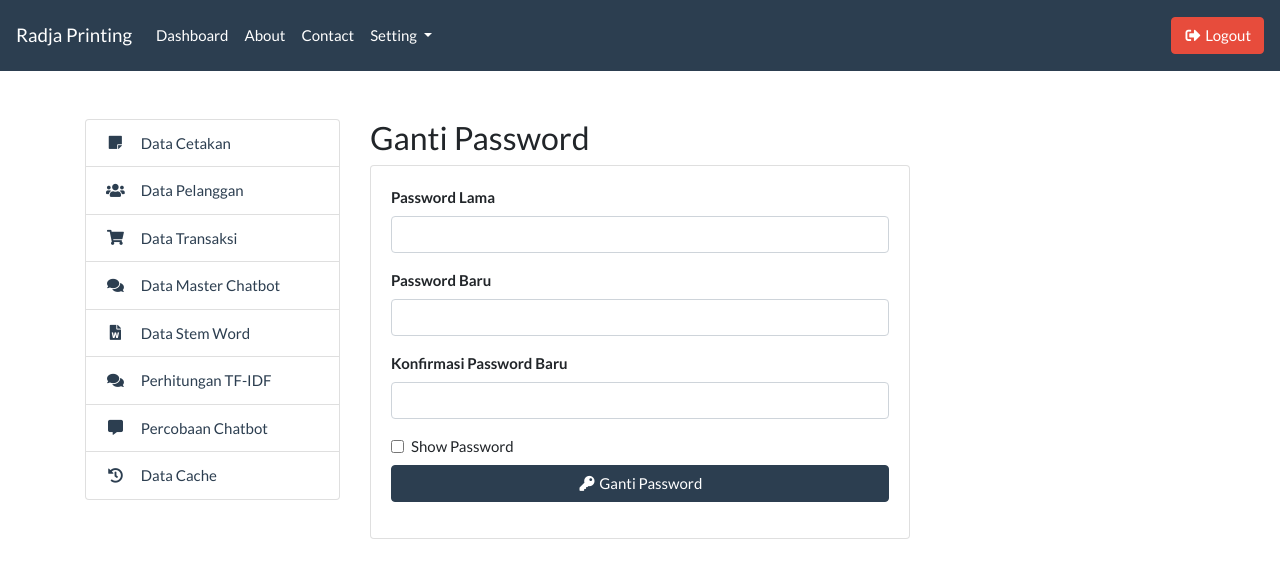
After one commit to joedave13/percetakan, a PHP site: page /admin/ganti_password.php in a window 1280 px wide. The commit adds this page. Shown: the top 586 px of the page. Run offline with PHP 8.4, Linux system fonts and the light colour scheme; a user stored in the database is signed in; data comes from the database, SQL or seed files in the repository; some libraries are stand-ins or nearby versions.

Commit message:
Ganti Password Admin

```diff
--- /dev/null
+++ b/admin/ganti_password.php
@@ -0,0 +1,65 @@
+<?php include '../templates/admin_header.php'; ?>
+<?php include '../templates/admin_sidebar.php'; ?>
+
+
+<div class="col-md-9 mb-5">
+    <h3>Ganti Password</h3>
+
+    <div class="row">
+        <div class="col-md-8">
+            <?php
+                if (isset($_GET['pesan'])) {
+                    if ($_GET['pesan'] == 'password_success') {
+                        echo "<div class='alert alert-dismissible alert-success'>
+                        <button type='button' class='close' data-dismiss='alert'>&times;</button>
+                        Password berhasil diganti.
+                        </div>";
+                    }
+                    else if($_GET['pesan'] == 'password_not_match') {
+                        echo "<div class='alert alert-dismissible alert-danger'>
+                        <button type='button' class='close' data-dismiss='alert'>&times;</button>
+                        Password baru tidak sama dengan konfirmasi password!
+                        </div>";
+                    }
+                    else if($_GET['pesan'] == 'wrong_old_password') {
+                        echo "<div class='alert alert-dismissible alert-danger'>
+                        <button type='button' class='close' data-dismiss='alert'>&times;</button>
+                        Password lama salah!
+                        </div>";
+                    }
+                }
+            ?>
+
+            <div class="card">
+                <form action="ganti_password_act.php" method="post">
+                    <div class="card-body">
+                        <div class="form-group">
+                            <label for="old_password"><b>Password Lama</b></label>
+                            <input type="password" name="old_password" id="old_password" class="form-control">
+                        </div>
+                        <div class="form-group">
+                            <label for="new_password"><b>Password Baru</b></label>
+                            <input type="password" name="new_password" id="new_password" class="form-control">
+                        </div>
+                        <div class="form-group">
+                            <label for="conf_password"><b>Konfirmasi Password Baru</b></label>
+                            <input type="password" name="conf_password" id="conf_password" class="form-control">
+                        </div>
+                        <div class="form-check">
+                            <label for="show" class="form-form-check-label">
+                                <input type="checkbox" onclick="showPassword()" class="form-check-input"> Show Password
+                            </label>
+                        </div>
+                        <div class="form-group">
+                            <button type="submit" name="submit" class="btn btn-block btn-primary">
+                                <i class="fas fa-fw fa-key"></i> Ganti Password
+                            </button>
+                        </div>
+                    </div>
+                </form>
+            </div>
+        </div>
+    </div>
+</div>
+
+<?php include '../templates/admin_footer.php'; ?>
--- a/templates/admin_footer.php
+++ b/templates/admin_footer.php
@@ -504,6 +504,22 @@
             }
         })
     }
+
+    function showPassword() {
+        let old_pass = document.getElementById('old_password');
+        let new_pass = document.getElementById('new_password');
+        let conf_pass = document.getElementById('conf_password');
+
+        if (old_pass.type === 'password' && new_pass.type === 'password' && conf_pass.type === 'password') {
+            old_pass.type = 'text';
+            new_pass.type = 'text';
+            conf_pass.type = 'text';
+        } else {
+            old_pass.type = 'password';
+            new_pass.type = 'password';
+            conf_pass.type = 'password';
+        }
+    }
 </script>
 
 </body>
--- a/templates/admin_header.php
+++ b/templates/admin_header.php
@@ -43,7 +43,7 @@
                         Setting
                     </a>
                     <div class="dropdown-menu" aria-labelledby="navbarDropdown">
-                        <a class="dropdown-item" href="#">Ganti Password</a>
+                        <a class="dropdown-item" href="ganti_password.php">Ganti Password</a>
                     </div>
                 </li>
             </ul>
```
Also changed, not shown: admin/ganti_password_act.php (added, +27 -0 lines).
